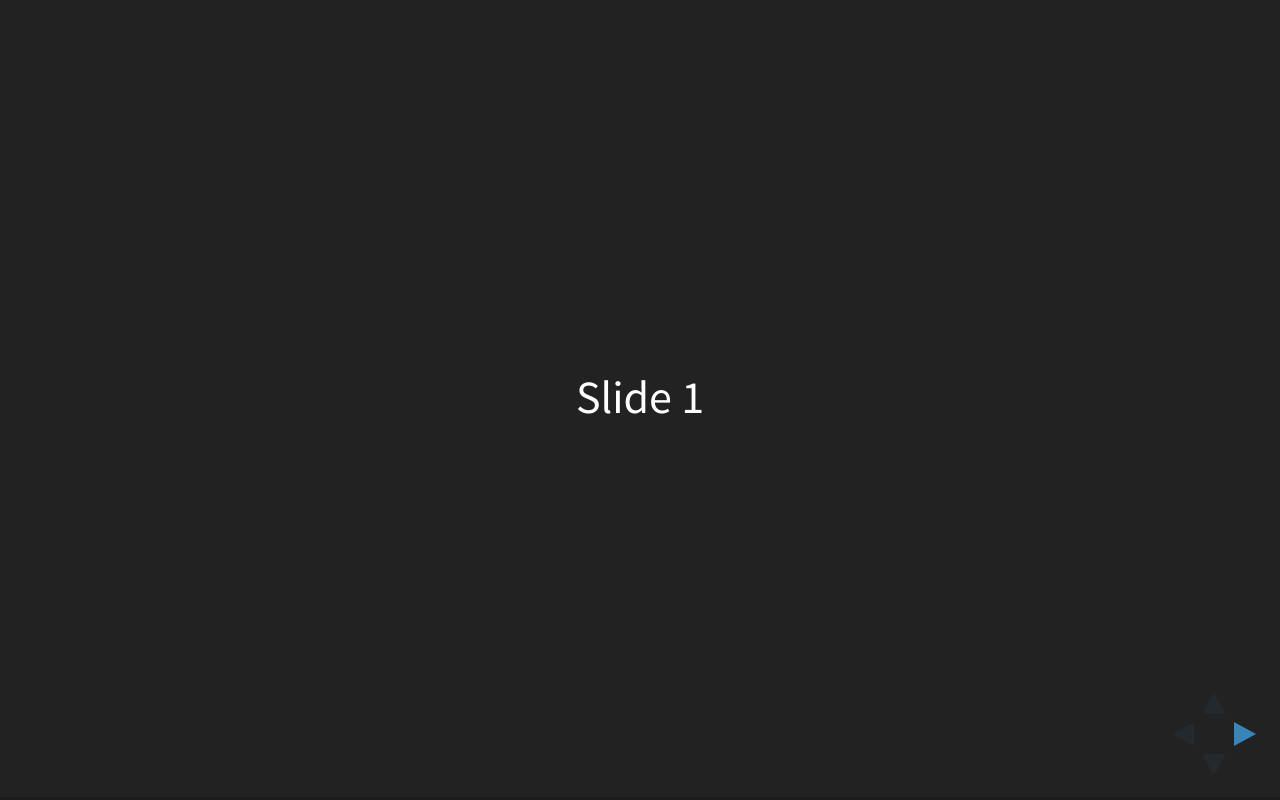
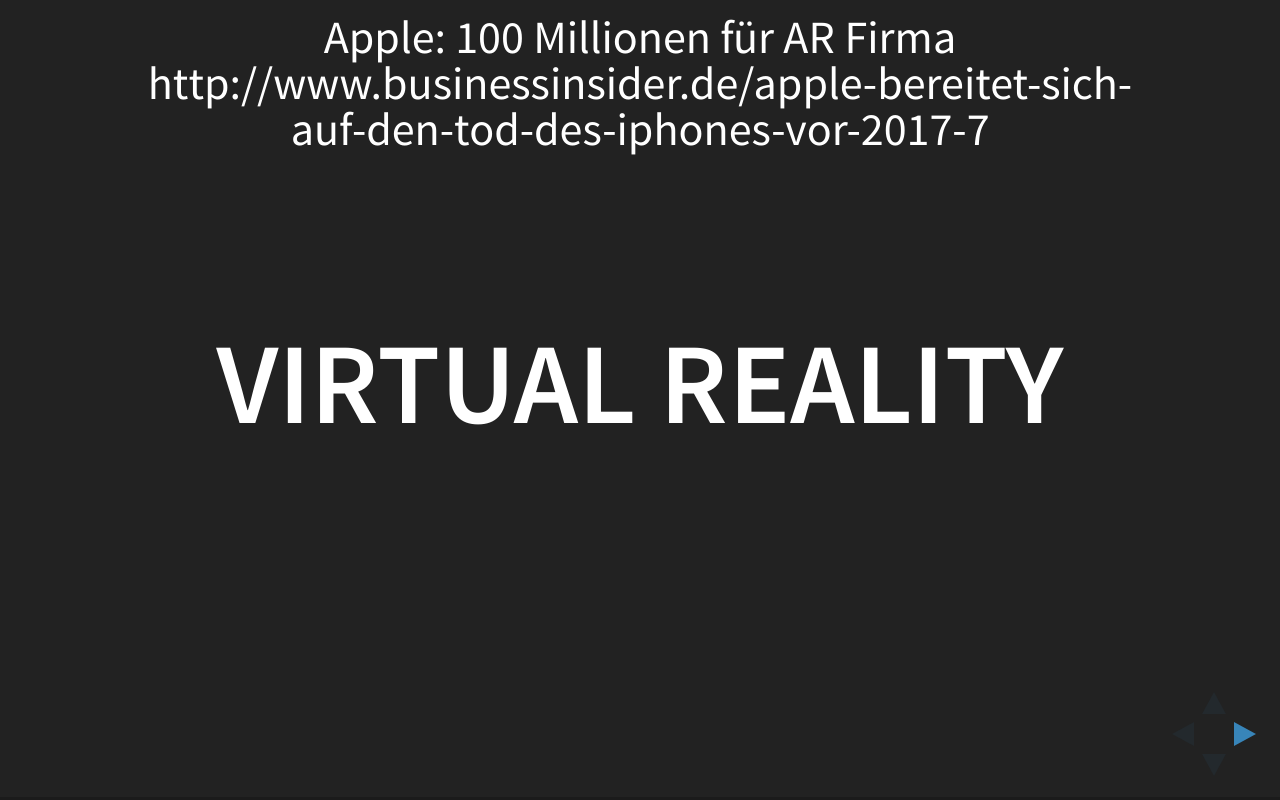
Before and after one commit to Spieler-Software/Virtual_Reality, a website: page index.html in a window 1280 px wide. Drawn offline with Linux system fonts and the light colour scheme.

Commit message:
add initial content

```diff
--- a/index.html
+++ b/index.html
@@ -24,8 +24,17 @@
 	<body>
 		<div class="reveal">
 			<div class="slides">
-				<section>Slide 1</section>
-				<section>Slide 2</section>
+				<section>
+					<h1>Virtual Reality</h1>
+				</section>
+
+				<section>
+					<h2>Was ist Virtual Reality?</h2>
+				</section>
+
+				Apple: 100 Millionen für AR Firma http://www.businessinsider.de/apple-bereitet-sich-auf-den-tod-des-iphones-vor-2017-7
+
+
 			</div>
 		</div>
 
```
